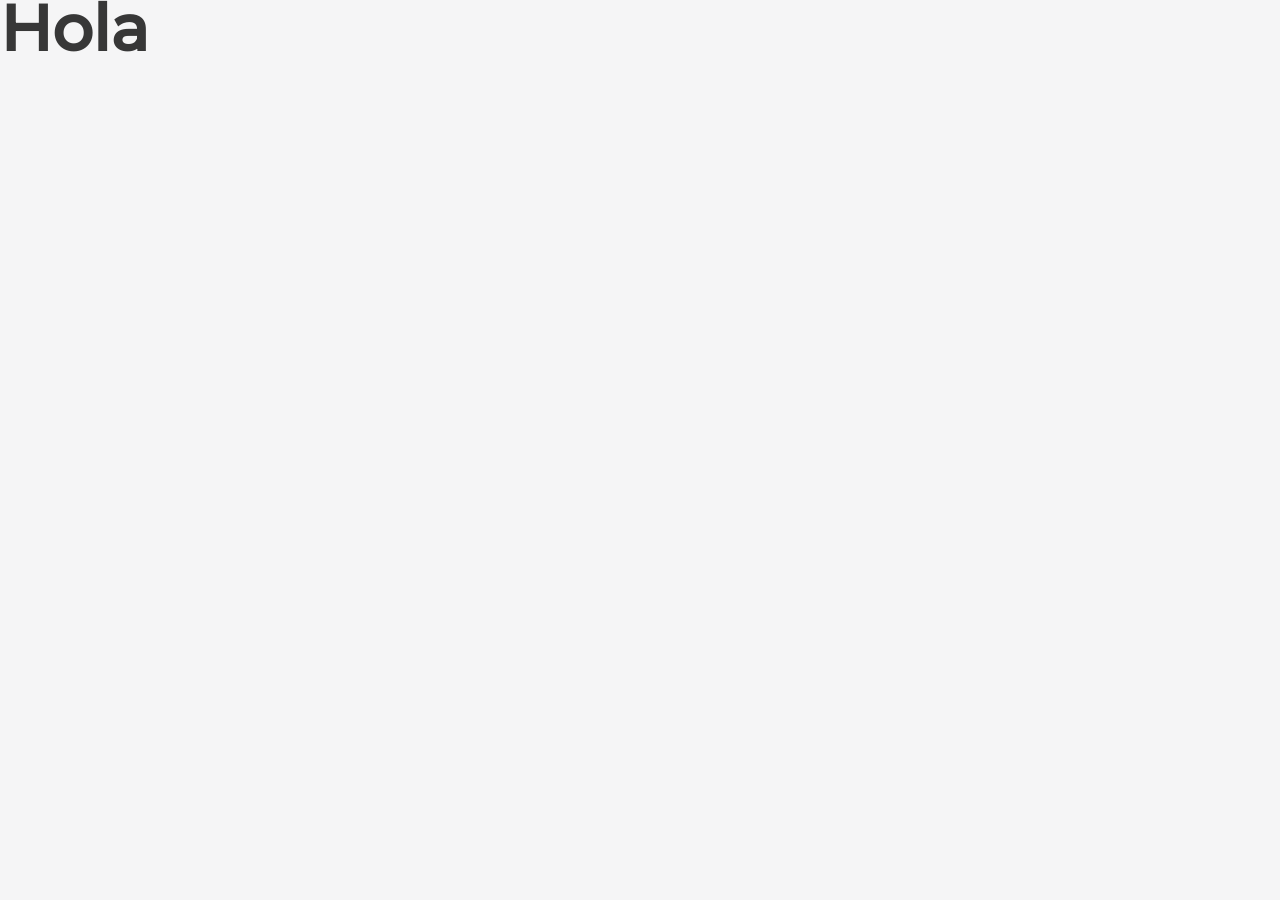
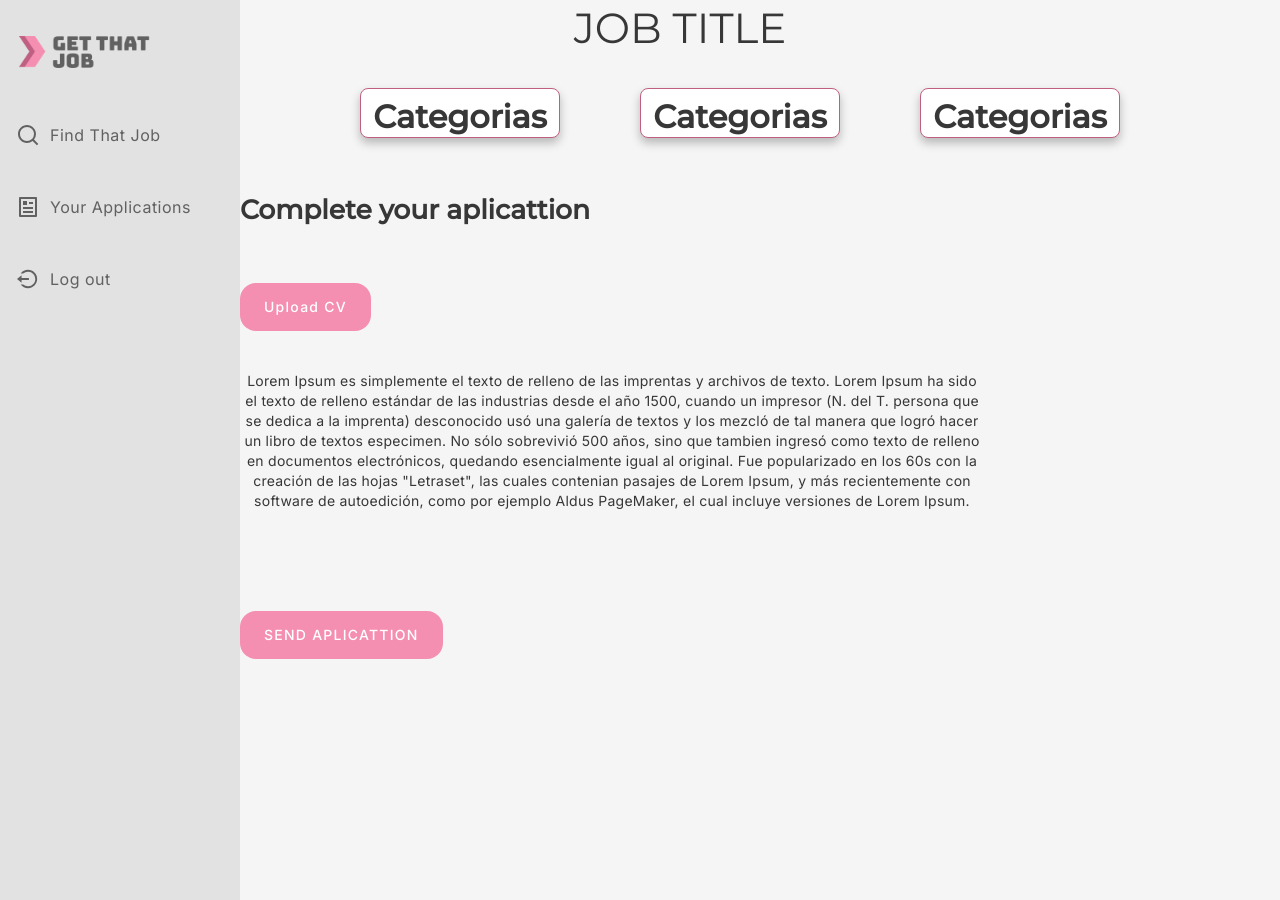
Before and after one commit to agustin-s19/Proyecto_React, a React (Create React App) app in the folder job-search-app/: page /jobsdetails in a window 1280 px wide. Before the commit the page ends 800 px from the top, so only its background shows below. Built offline with nearby package versions, Linux system fonts and the light colour scheme.

Commit message:
Professionals Pages

```diff
--- a/job-search-app/src/App.jsx
+++ b/job-search-app/src/App.jsx
@@ -7,6 +7,7 @@ import JobOffers from "./pages/JobEmployerPage";
 import CreateJob from "./pages/CreateJobPage";
 import JobDetail from "./pages/JobDetail";
 import FindJobs from "./pages/FindJobsPage";
+import YourApplications from "./pages/YourApplications";
 
 function App() {
   return (
@@ -22,6 +23,7 @@ function App() {
           <Route path="/jobsdetails" element={<JobDetail />}></Route>
           <Route path="/jobs/:id" element={<JobOffers />}></Route>
           <Route path="/jobs/new" element={<CreateJob />}></Route>
+          <Route path="/jobs/applications" element={<YourApplications />}></Route>
           <Route path="*" element={<HomePage/>}/>
         </Routes>
       </BrowserRouter>
--- /dev/null
+++ b/job-search-app/src/components/box-info.jsx
@@ -0,0 +1,14 @@
+import React from 'react'
+import "../styles/boxinfo.css"
+
+const BoxInfo = () => {
+  return (
+    <div className='algo'>
+        <h4>
+            Categorias
+        </h4>
+    </div>
+  )
+}
+
+export default BoxInfo
--- a/job-search-app/src/pages/FindJobsPage.js
+++ b/job-search-app/src/pages/FindJobsPage.js
@@ -2,7 +2,7 @@ import { RiArticleLine, RiSearchLine } from "react-icons/ri";
 import CardJobs from "../components/cards";
 import Input from "../components/input";
 import Navbarmenu from "../components/navbar-menu";
-
+import "../styles/layout.css"
 import "../styles/cards.css"
 
 
--- a/job-search-app/src/pages/JobDetail.js
+++ b/job-search-app/src/pages/JobDetail.js
@@ -1,10 +1,47 @@
 import React from 'react'
+import Navbarmenu from '../components/navbar-menu';
+import { RiArticleLine, RiSearchLine } from "react-icons/ri";
+import BoxInfo from '../components/box-info';
+import "../styles/cards.css"
+import ButtonSubmit from "../components/button-submit"
+
 
 const JobDetail = () => {
+  const icon1 = <RiSearchLine size={24} />;
+  const icon2 = <RiArticleLine size={24} />;
   return (
-    <div>
-        <h1>Hola</h1>
+
+    <div class="logged-container">
+      <Navbarmenu
+        title1 ="Find That Job"
+        title2 ="Your Applications"
+        icon1 = {icon1}
+        icon2 = {icon2}
+        link1 = "/jobs/all"
+        link2 = "/jobsdetails"
+      />
+      <div>
+        <div className="link-logged1">JOB TITLE</div>
+        <ul className="parameters">
+          <BoxInfo/>
+          <BoxInfo/>
+          <BoxInfo/>
+        </ul>
+        <div>
+          <h5>Complete your aplicattion</h5>
+        </div>
+        <div>
+          <ButtonSubmit>Upload CV</ButtonSubmit>
+        </div>
+        <div>
+          <p class="text">
+          Lorem Ipsum es simplemente el texto de relleno de las imprentas y archivos de texto. Lorem Ipsum ha sido el texto de relleno estándar de las industrias desde el año 1500, cuando un impresor (N. del T. persona que se dedica a la imprenta) desconocido usó una galería de textos y los mezcló de tal manera que logró hacer un libro de textos especimen. No sólo sobrevivió 500 años, sino que tambien ingresó como texto de relleno en documentos electrónicos, quedando esencialmente igual al original. Fue popularizado en los 60s con la creación de las hojas "Letraset", las cuales contenian pasajes de Lorem Ipsum, y más recientemente con software de autoedición, como por ejemplo Aldus PageMaker, el cual incluye versiones de Lorem Ipsum.
+          </p>
+        </div>
+        <ButtonSubmit>SEND APLICATTION</ButtonSubmit>
+      </div>
     </div>
+
   )
 }
 
--- /dev/null
+++ b/job-search-app/src/pages/YourApplications.js
@@ -0,0 +1,31 @@
+import Navbarmenu from "../components/navbar-menu"
+import { RiArticleLine, RiSearchLine } from "react-icons/ri";
+import CardJobs from "../components/cards";
+import "../styles/layout.css"
+
+
+const YourApplications = () => {
+    const icon1 = <RiSearchLine size={24} />;
+    const icon2 = <RiArticleLine size={24} />;
+  return (
+    <div class="logged-container">
+      <Navbarmenu
+        title1 ="Find That Job"
+        title2 ="Your Applications"
+        icon1 = {icon1}
+        icon2 = {icon2}
+        link1 = "/jobs/all"
+        link2 = "/jobsdetails"
+      />
+       <div class="offers-container">
+          Your Applications:
+        <div>
+        <CardJobs />
+        </div>
+      </div>
+
+      </div>
+  )
+}
+
+export default YourApplications
--- /dev/null
+++ b/job-search-app/src/styles/boxinfo.css
@@ -0,0 +1,38 @@
+.algo{box-sizing: border-box;
+
+/* Auto layout */
+
+display: flex;
+flex-direction: column;
+align-items: center;
+width: 200px;
+height: 50px;
+background: #FFFFFF;
+border: 1px solid #BF5F82;
+box-shadow: 0px 5px 10px rgba(0, 0, 0, 0.25);
+border-radius: 8px;
+margin-left: 10vh;
+
+
+flex: none;
+order: 0;
+flex-grow: 0;
+}
+
+.text{
+    width: 744px;
+    height: 240px;
+    font-family: 'Inter';
+    font-style: normal;
+    font-weight: 400;
+    font-size: 14px;
+    line-height: 20px;
+    letter-spacing: 0.25px;
+    color: #373737;
+    flex: none;
+    order: 1;
+    flex-grow: 1;
+    margin-top: 5vh;
+    text-align: center;
+    justify-content: center;
+}
--- a/job-search-app/src/styles/layout.css
+++ b/job-search-app/src/styles/layout.css
@@ -58,3 +58,13 @@
   flex-direction: column;
   padding: 2rem 7.5rem;
 }
+
+.link-logged1 {
+  display: flex;
+  flex-direction: column;
+  margin-left: auto;
+  margin-right: auto;
+  font-size: 42px;
+  max-width: 70rem;
+  text-align: center;
+}
```
